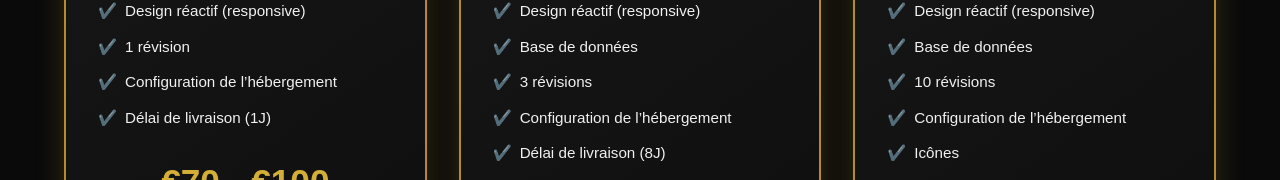
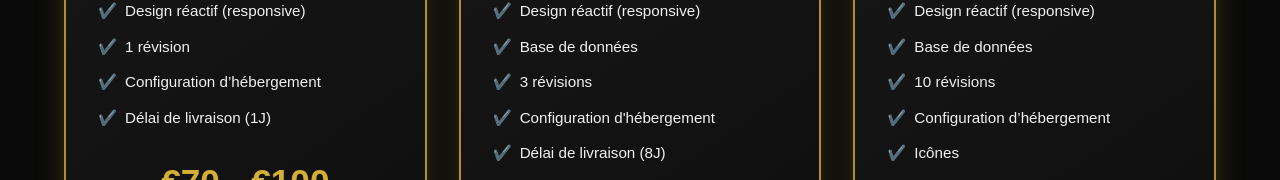
Before and after one commit to MAHDIghr/webDevServices, a plain HTML site: page index.html in a window 1280 px wide. Shown: the part 758-938 px from the top of the page. Drawn offline with Linux system fonts and the light colour scheme.

Commit message:
Update index.html

```diff
--- a/index.html
+++ b/index.html
@@ -534,7 +534,7 @@
                         <li>1 - 2 pages</li>
                         <li>Design réactif (responsive)</li>
                         <li>1 révision</li>
-                        <li>Configuration de l’hébergement</li>
+                        <li>Configuration d’hébergement</li>
                         <li>Délai de livraison (1J)</li>
                     </ul>
                     <div class="price">€70 - €100</div>
@@ -553,7 +553,7 @@
                         <li>Design réactif (responsive)</li>
                         <li>Base de données</li>
                         <li>3 révisions</li>
-                        <li>Configuration de l’hébergement</li>
+                        <li>Configuration d'hébergement</li>
                         <li>Délai de livraison (8J)</li>
                     </ul>
                     <div class="price">€250 - €500</div>
@@ -572,7 +572,7 @@
                         <li>Design réactif (responsive)</li>
                         <li>Base de données</li>
                         <li>10 révisions</li>
-                        <li>Configuration de l’hébergement</li>
+                        <li>Configuration d’hébergement</li>
                         <li>Icônes </li>
                         <li>Délai de livraison (30J)</li>
                     </ul>
```
